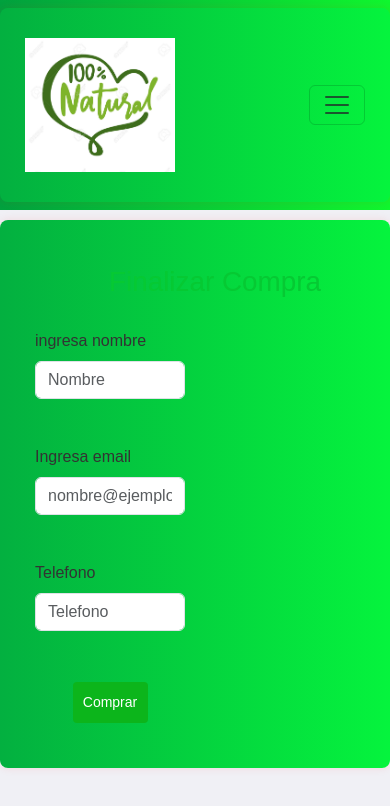
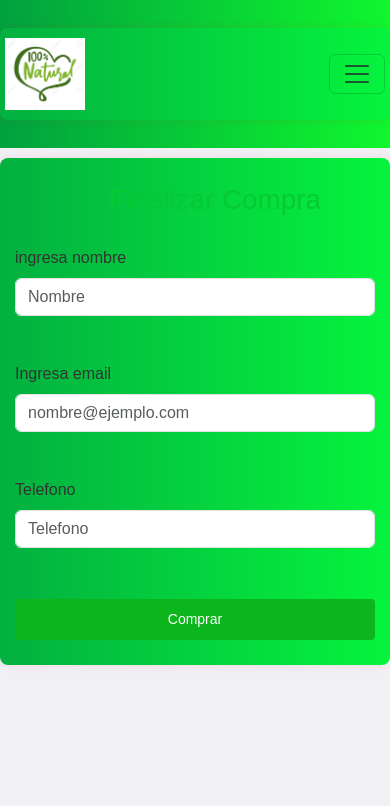
Before and after one commit to matiaslarumbe/ReactJs-com43250, a React (Vite) app: page /checkout in a window 390 px wide. Shown: the top 806 px of the page. Built offline with nearby package versions, Linux system fonts and the light colour scheme.

Commit message:
Actualizacion de diseño responsive

```diff
--- a/src/main.css
+++ b/src/main.css
@@ -3,28 +3,26 @@ body {
     font-family: Arial, sans-serif;
     background-color: #f0f0f5; /* Color de fondo suave y profesional */
     color: #333; /* Color de texto para buen contraste */
-    margin:0;
+    margin: 0;
     padding: 0;
     box-sizing: border-box;
-
 }
 
 .container {
-
     width: 100%;
     max-width: 1200px;
-    margin: 20 auto;
-    padding: 25px ;
-    background: linear-gradient(90deg, rgb(3, 176, 64) 0%, rgb(5, 244, 61) 100%); /* Fondo blanco para el contenido principal */
-    box-shadow: 0 0 10px rgba(244, 20, 20, 0.1); /* Sombra para elevar el contenido */
-    border-radius: 8px; /* Bordes redondeados para suavizar el aspecto */
+    margin: 20px auto;
+    padding: 25px;
+    background: linear-gradient(90deg, rgb(3, 176, 64) 0%, rgb(5, 244, 61) 100%);
+    box-shadow: 0 0 10px rgba(244, 20, 20, 0.1);
+    border-radius: 8px;
 }
 
 /* Navbar Styles */
 .navBg {
-    background-color: #23f353; /* Fondo azul profesional */
+    background-color: #23f353;
     background: linear-gradient(90deg, rgb(1, 161, 62) 0%, rgb(15, 247, 46) 100%);
-    color: #fff; /* Color de texto blanco para contraste */
+    color: #fff;
 }
 
 .navbar-brand img {
@@ -33,7 +31,6 @@ body {
 
 .navbar-nav .nav-link {
     margin-right: 15px;
-
 }
 
 .navbar-nav .nav-item .dropdown-menu a {
@@ -54,14 +51,15 @@ body {
     display: flex;
     justify-content: center;
     margin: 20px;
+    flex-wrap: wrap;
 }
 
 .card {
     margin: 20px;
     width: 18rem;
-    background-color: #fff; /* Fondo blanco para las tarjetas */
-    border: 1px solid #ddd; /* Borde suave para las tarjetas */
-    border-radius: 8px; /* Bordes redondeados */
+    background-color: #fff;
+    border: 1px solid #ddd;
+    border-radius: 8px;
     box-shadow: 0 0 10px rgba(0, 0, 0, 0.1);
 }
 
@@ -78,36 +76,32 @@ body {
     align-items: center;
     text-align: center;
     padding: 10px;
-
 }
 
 .button-container {
     margin-top: 10px;
-
-
 }
 
 button, .btn {
-    background-color: #0cb51b; /* Color de fondo del botón */
-    color: #fff; /* Color del texto */
-    border: none; /* Sin borde */
-    border-radius: 4px; /* Bordes redondeados */
-    padding: 10px 20px; /* Espaciado interno */
-    cursor: pointer; /* Cambiar el cursor al pasar sobre el botón */
-    transition: background-color 0.3s ease; /* Transición suave al pasar sobre el botón */
+    background-color: #0cb51b;
+    color: #fff;
+    border: none;
+    border-radius: 4px;
+    padding: 10px 20px;
+    cursor: pointer;
+    transition: background-color 0.3s ease;
 }
 
 /* Cambiar color al pasar el ratón sobre el botón */
 button:hover, .btn:hover {
-    background-color: #0ae24b; /* Color de fondo al pasar el ratón */
+    background-color: #0ae24b;
 }
 
 /* Cambiar color al hacer clic en el botón */
 button:active, .btn:active {
-    background-color: #001a3a; /* Color de fondo al hacer clic */
+    background-color: #001a3a;
 }
 
-/* Botón dentro del contenedor de botones */
 .button-container .btn {
     margin-top: 10px;
 }
@@ -118,30 +112,29 @@ button:active, .btn:active {
     flex-direction: column;
     align-items: center;
     margin: 20px;
-    background-color: #fff; /* Fondo blanco para el detalle del item */
+    background-color: #fff;
     padding: 20px;
-    border: 1px solid #ddd; /* Borde suave */
-    border-radius: 8px; /* Bordes redondeados */
-    box-shadow: 0 0 10px rgba(0, 0, 0, 0.1); /* Sombra para elevar el contenido */
+    border: 1px solid #ddd;
+    border-radius: 8px;
+    box-shadow: 0 0 10px rgba(0, 0, 0, 0.1);
     font-size: 2rem;
-
 }
 
 .item-detail img {
-    width: 350px;
-    height: 300px;
+    width: 100%;
+    max-width: 350px;
+    height: auto;
     object-fit: cover;
     margin: 20px 0;
-    border: 1px solid #ddd; /* Borde suave para la imagen */
+    border: 1px solid #ddd;
     border-radius: 8px;
 }
-/* item-detail */
+
 .price {
     font-size: 2rem;
     margin-top: 2rem;
     font-weight: 600;
 }
-
 
 /* ItemCount.jsx Styles */
 .item-count {
@@ -160,21 +153,21 @@ button:active, .btn:active {
 
 .item-count-buttons .btn {
     margin: 0 5px;
-    background-color: #0cb51b; /* Color de fondo del botón */
-    color: #fff; /* Color del texto */
-    border: none; /* Sin borde */
-    border-radius: 4px; /* Bordes redondeados */
-    padding: 10px 20px; /* Espaciado interno */
-    cursor: pointer; /* Cambiar el cursor al pasar sobre el botón */
-    transition: background-color 0.3s ease; /* Transición suave al pasar sobre el botón */
+    background-color: #0cb51b;
+    color: #fff;
+    border: none;
+    border-radius: 4px;
+    padding: 10px 20px;
+    cursor: pointer;
+    transition: background-color 0.3s ease;
 }
 
 .item-count-buttons .btn:hover {
-    background-color: #0ae24b; /* Color de fondo al pasar el ratón */
+    background-color: #0ae24b;
 }
 
 .item-count-buttons .btn:active {
-    background-color: #001a3a; /* Color de fondo al hacer clic */
+    background-color: #001a3a;
 }
 
 .item-count-display {
@@ -187,42 +180,41 @@ button:active, .btn:active {
 
 .item-count .btn-comprar {
     margin-top: 10px;
-    background-color: #0cb51b; /* Color de fondo del botón */
-    color: #fff; /* Color del texto */
-    border: none; /* Sin borde */
-    border-radius: 4px; /* Bordes redondeados */
-    padding: 10px 20px; /* Espaciado interno */
-    cursor: pointer; /* Cambiar el cursor al pasar sobre el botón */
-    transition: background-color 0.3s ease; /* Transición suave al pasar sobre el botón */
+    background-color: #0cb51b;
+    color: #fff;
+    border: none;
+    border-radius: 4px;
+    padding: 10px 20px;
+    cursor: pointer;
+    transition: background-color 0.3s ease;
 }
 
 .item-count .btn-comprar:hover {
-    background-color: #0ae24b; /* Color de fondo al pasar el ratón */
+    background-color: #0ae24b;
 }
 
 .item-count .btn-comprar:active {
-    background-color: #001a3a; /* Color de fondo al hacer clic */
+    background-color: #001a3a;
 }
 
 .item-count .btn-comprar:disabled {
-    background-color: #ccc; /* Color de fondo cuando está deshabilitado */
+    background-color: #ccc;
     cursor: not-allowed;
 }
 
-
-/* Contact.jsx  Styles */
+/* Contact.jsx Styles */
 .formulario {
     display: flex;
-    flex-direction:column ;
+    flex-direction: column;
     gap: 30px;
     margin: 10px 0;
     padding: 10px;
-    width: 50%;
+    width: 100%;
+    max-width: 600px;
 }
 
 .input-field {
-
-    width: 50%;
+    width: 100%;
     padding: 5px;
     border: 1px solid #ddd;
     border-radius: 4px;
@@ -233,10 +225,8 @@ button:active, .btn:active {
 .input-field:focus {
     border-color: #0cb51b;
     outline: none;
-
 }
 
-/* Botón de envío en el formulario de contacto */
 .enviar {
     background-color: #0cb51b;
     color: #fff;
@@ -247,10 +237,8 @@ button:active, .btn:active {
     transition: background-color 0.3s ease;
     font-size: 14px;
     margin-top: 5px;
-    width: 50%;
+    width: 100%;
     display: block;
-    margin-left: auto;
-    margin-right: auto;
 }
 
 .enviar:hover {
@@ -260,55 +248,129 @@ button:active, .btn:active {
 .enviar:active {
     background-color: #001a3a;
 }
+
 .contact-container {
-
-    margin-top: 10px; /* Ajusta este valor según tus necesidades */
+    margin-top: 10px;
 }
 
-/* boton carrito */
+/* Botón carrito */
 .finalizar-compra {
-    background-color: #0cb51b; /* Color de fondo del botón */
-    color: #fff; /* Color del texto */
-    border: none; /* Sin borde */
-    border-radius: 4px; /* Bordes redondeados */
-    padding: 10px 20px; /* Espaciado interno */
-    cursor: pointer; /* Cambiar el cursor al pasar sobre el botón */
-    transition: background-color 0.3s ease; /* Transición suave al pasar sobre el botón */
-    text-align: center; /* Centrar el texto */
-    display: inline-block; /* Hacer que el enlace se comporte como un botón */
-    text-decoration: none; /* Quitar subrayado */
-    font-size: 16px; /* Tamaño de fuente */
-    margin-top: 10px; /* Margen superior */
+    background-color: #0cb51b;
+    color: #fff;
+    border: none;
+    border-radius: 4px;
+    padding: 10px 20px;
+    cursor: pointer;
+    transition: background-color 0.3s ease;
+    text-align: center;
+    display: inline-block;
+    text-decoration: none;
+    font-size: 16px;
+    margin-top: 10px;
 }
 
 .finalizar-compra:hover {
-    background-color: #0ae24b; /* Color de fondo al pasar el ratón */
+    background-color: #0ae24b;
 }
 
 .finalizar-compra:active {
-    background-color: #001a3a; /* Color de fondo al hacer clic */
+    background-color: #001a3a;
 }
 
-
 .cart-link {
-    background-color: #0cb51b; /* Color de fondo del botón */
-    color: #fff; /* Color del texto */
-    border: none; /* Sin borde */
-    border-radius: 4px; /* Bordes redondeados */
-    padding: 10px 20px; /* Espaciado interno */
-    cursor: pointer; /* Cambiar el cursor al pasar sobre el botón */
-    transition: background-color 0.3s ease; /* Transición suave al pasar sobre el botón */
-    text-align: center; /* Centrar el texto */
-    display: inline-block; /* Hacer que el enlace se comporte como un botón */
-    text-decoration: none; /* Quitar subrayado */
-    font-size: 16px; /* Tamaño de fuente */
-    margin-top: 10px; /* Margen superior */
+    background-color: #0cb51b;
+    color: #fff;
+    border: none;
+    border-radius: 4px;
+    padding: 10px 20px;
+    cursor: pointer;
+    transition: background-color 0.3s ease;
+    text-align: center;
+    display: inline-block;
+    text-decoration: none;
+    font-size: 16px;
+    margin-top: 10px;
 }
 
 .cart-link:hover {
-    background-color: #0ae24b; /* Color de fondo al pasar el ratón */
+    background-color: #0ae24b;
 }
 
 .cart-link:active {
-    background-color: #001a3a; /* Color de fondo al hacer clic */
+    background-color: #001a3a;
 }
+
+/* Responsive Styles */
+@media (max-width: 1200px) {
+    .container {
+        padding: 20px;
+    }
+}
+
+@media (max-width: 992px) {
+    .container {
+        padding: 15px;
+    }
+
+    .navbar-brand img {
+        width: 120px;
+    }
+
+    .card {
+        width: 16rem;
+    }
+
+    .item-detail {
+        font-size: 1.5rem;
+    }
+}
+
+@media (max-width: 768px) {
+    .container {
+        padding: 10px;
+    }
+
+    .navbar-brand img {
+        width: 100px;
+    }
+
+    .card {
+        width: 100%;
+        margin: 10px 0;
+    }
+
+    .item-detail {
+        font-size: 1.25rem;
+    }
+}
+
+@media (max-width: 576px) {
+    .container {
+        padding: 5px;
+    }
+
+    .navbar-brand img {
+        width: 80px;
+    }
+
+    .card {
+        width: 100%;
+        margin: 10px 0;
+    }
+
+    .item-detail {
+        font-size: 1rem;
+    }
+
+    .formulario {
+        width: 100%;
+    }
+
+    .input-field {
+        width: 100%;
+    }
+
+    .enviar {
+        width: 100%;
+    }
+}
```
